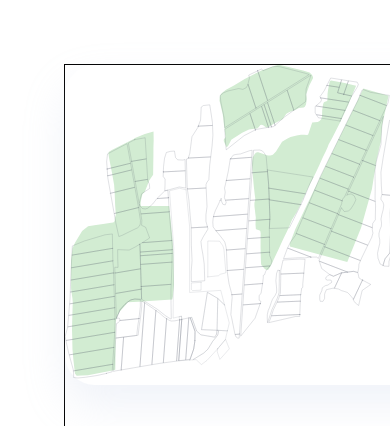
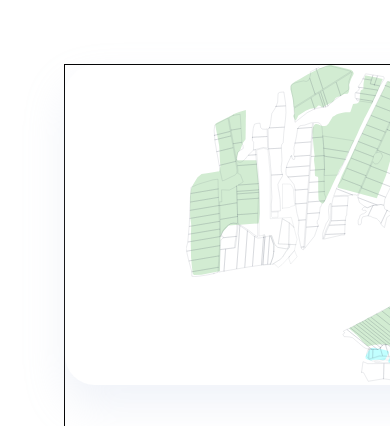
Before and after one commit to EgoTkachenco/lviv-fields-app, a Next.js app: page /test in a window 390 px wide. Shown: the top 426 px of the page. Built offline with nearby package versions, Linux system fonts and the light colour scheme.

Commit message:
Posible mobile fix

```diff
--- a/components/map/Viewer.jsx
+++ b/components/map/Viewer.jsx
@@ -48,6 +48,8 @@ const ViewerWrapper = styled.div`
     cursor: pointer;
     transition: all 0.3s;
   }
+
+  max-width: 100%;
 `
 
 const Zoom = styled.div`
--- a/styles/globals.css
+++ b/styles/globals.css
@@ -46,14 +46,13 @@ p {
 }
 .map-viewer-scroll-container.small {
   max-height: 488px;
+  height: 488px;
   min-height: 488px;
 }
-/* .map-viewer-scroll-container::-webkit-scrollbar {
-  display: none;
-} */
 @media (max-width: 1200px) {
   .map-viewer-scroll-container {
     min-height: 500px;
+    height: 500px;
     max-height: 500px;
   }
 }
@@ -61,6 +60,7 @@ p {
 @media (max-width: 800px) {
   .map-viewer-scroll-container {
     min-height: 320px;
+    height: 320px;
     max-height: 320px;
   }
 }
```
